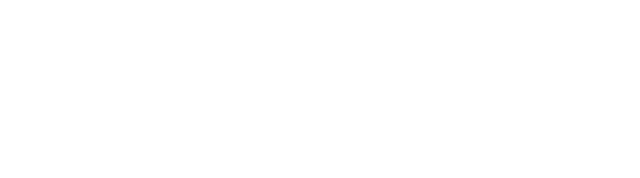
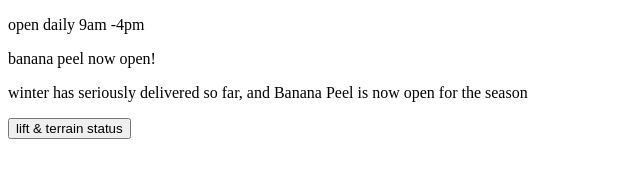
Before and after one commit to sun-n-y/boxModel2Webpage, a plain HTML site: page index.html in a window 1280 px wide. Shown: the whole page, without its empty margins (0-640 px from the left). Drawn offline with Linux system fonts and the light colour scheme.

Commit message:
add html structure

```diff
--- a/index.html
+++ b/index.html
@@ -7,5 +7,15 @@
     <title>Ski Resort Card</title>
     <link rel="stylesheet" href="./main.css" />
   </head>
-  <body></body>
+  <body>
+    <div class="card">
+      <p id="line1">open daily 9am -4pm</p>
+      <p id="line2">banana peel now open!</p>
+      <p id="line3">
+        winter has seriously delivered so far, and Banana Peel is now open for
+        the season
+      </p>
+      <button class="btn">lift & terrain status</button>
+    </div>
+  </body>
 </html>
```
